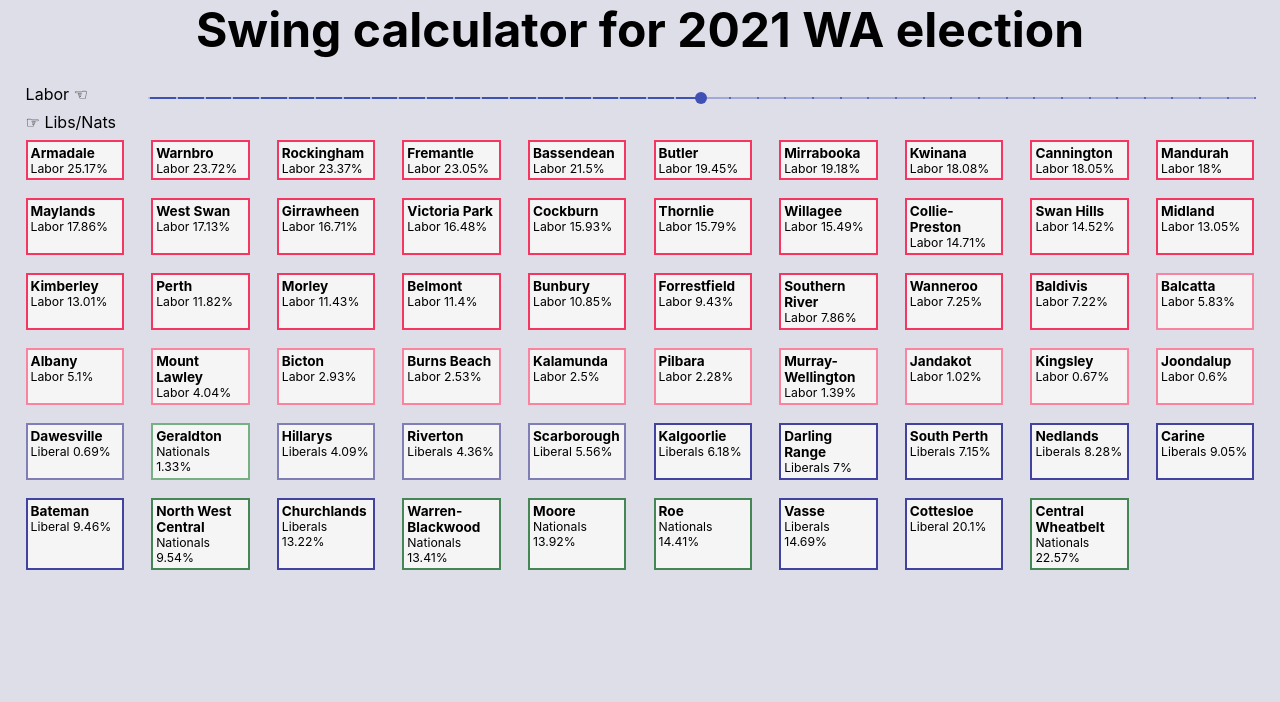
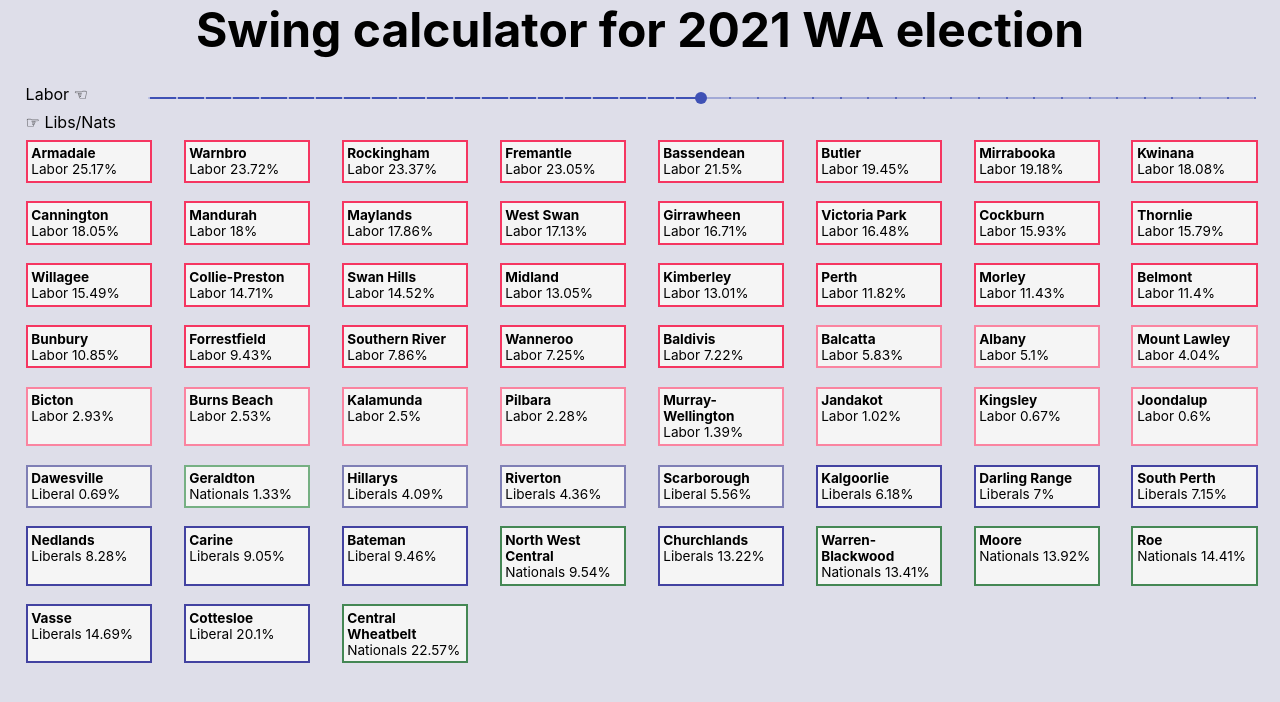
Before and after one commit to benfanderson/election-swing, a React app: page / in a window 1280 px wide. Shown: the top 702 px of the page. Built offline with nearby package versions, Linux system fonts and the light colour scheme.

Commit message:
Completed basic desktop styles

```diff
--- a/src/styles.css
+++ b/src/styles.css
@@ -85,7 +85,15 @@
     }
 
     .seatContainer {
-      grid-template-columns: repeat(auto-fill, 8%);
+      grid-template-columns: repeat(auto-fill, 10%);
+    }
+
+    .seatDiv{
+      width:94%
+    }
+
+    .marginInfo {
+      font-size: 1em;
     }
 
     /* .seatDiv {
```
